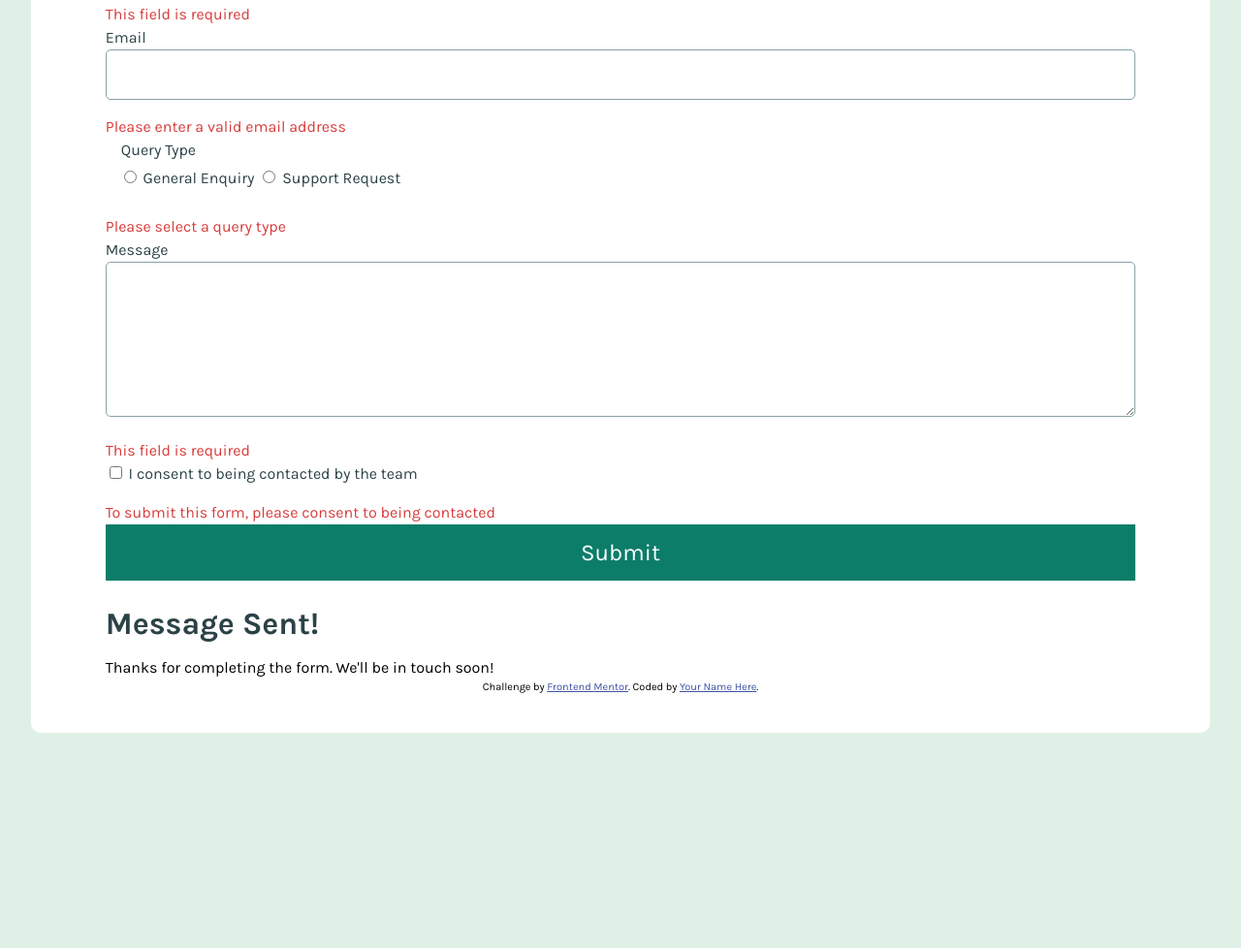
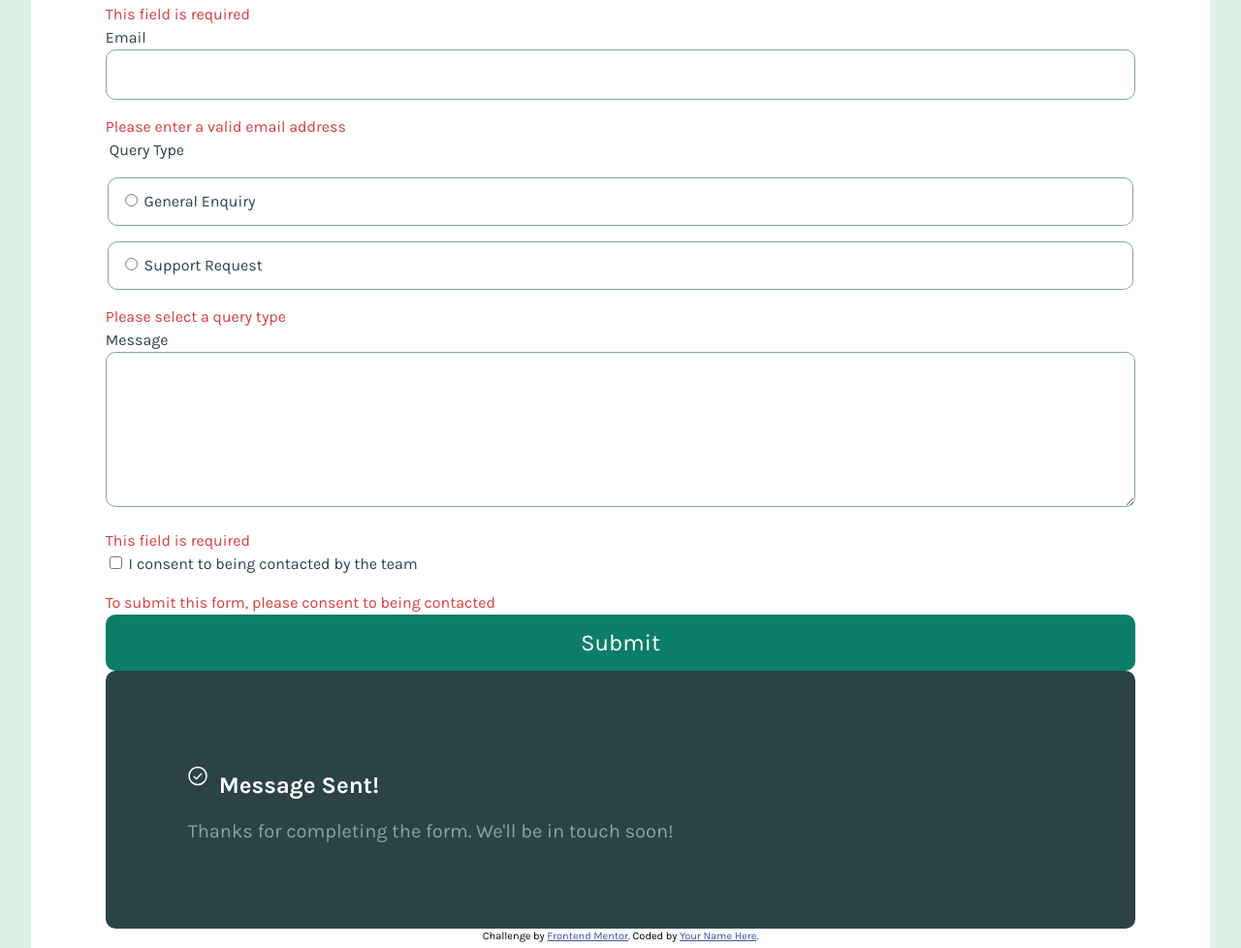
Before and after one commit to Holgermueller/contact-form, a plain HTML site: page index.html in a window 1280 px wide. Shown: the part 394-1372 px from the top of the page at 97% size. Before the commit the page ends 1240 px from the top, so only its background shows below. Drawn offline with Linux system fonts and the light colour scheme.

Commit message:
some styling

```diff
--- a/index.html
+++ b/index.html
@@ -41,10 +41,16 @@
 
           <fieldset>
             <legend>Query Type</legend>
-            <input type="radio" name="query" id="general" value="general" />
-            <label for="general">General Enquiry </label>
-            <input type="radio" name="query" id="support" value="support" />
-            <label for="support">Support Request</label>
+
+            <div class="radio-container">
+              <input type="radio" name="query" id="general" value="general" />
+              <label for="general">General Enquiry </label>
+            </div>
+
+            <div class="radio-container">
+              <input type="radio" name="query" id="support" value="support" />
+              <label for="support">Support Request</label>
+            </div>
           </fieldset>
           <p class="error">Please select a query type</p>
 
@@ -62,8 +68,12 @@
         </form>
       </section>
 
-      <section class="success">
-        <h2>Message Sent!</h2>
+      <section class="success" id="success">
+        <header>
+          <img src="assets/images/icon-success-check.svg" alt="" />
+          <h2>Message Sent!</h2>
+        </header>
+
         <p>Thanks for completing the form. We'll be in touch soon!</p>
       </section>
 
--- /dev/null
+++ b/index.js
@@ -0,0 +1,5 @@
+"use strict";
+
+const submitForm = () => {
+  console.log("click");
+};
--- a/styles.css
+++ b/styles.css
@@ -15,8 +15,7 @@ main {
   border-radius: 10px;
 }
 
-h1,
-h2 {
+h1 {
   color: hsl(187, 24%, 22%);
   font-size: 2rem;
 }
@@ -30,13 +29,43 @@ input[type="text"],
 input[type="email"],
 textarea {
   border: 1px solid hsl(186, 15%, 59%);
-  border-radius: 5px;
+  border-radius: 10px;
   width: 100%;
   padding: 16px 8px;
 }
 
+input:hover,
+textarea:hover,
+label:hover {
+  cursor: pointer;
+}
+
+input:focus,
+textarea:focus {
+  border: 2px solid hsl(169, 82%, 27%);
+  outline: none;
+}
+
 fieldset {
   border: 0;
+  padding: 0;
+}
+
+.radio-container {
+  border: 1px solid hsl(186, 15%, 59%);
+  border-radius: 10px;
+  padding: 12px;
+  width: 100%;
+  margin-top: 16px;
+}
+
+input[type="radio"] {
+  accent-color: hsl(169, 82%, 27%);
+}
+
+input[type="radio"]:checked + label {
+  color: hsl(169, 82%, 27%);
+  background-color: hsl(148, 38%, 91%);
 }
 
 .error {
@@ -47,9 +76,34 @@ input[type="button"] {
   background-color: hsl(169, 82%, 27%);
   color: hsl(0, 0%, 100%);
   border: none;
+  border-radius: 10px;
   width: 100%;
   padding: 16px;
   font-size: 1.5rem;
+}
+
+.success {
+  background-color: hsl(187, 24%, 22%);
+  color: hsl(0, 0%, 100%);
+  border-radius: 10px;
+  padding: 8%;
+}
+
+.success header {
+  display: flex;
+  flex-direction: row;
+  align-items: center;
+}
+
+h2 {
+  padding: 0;
+  font-size: 1.5rem;
+  margin-left: 12px;
+}
+
+.success p {
+  color: hsl(186, 15%, 59%);
+  font-size: 1.25rem;
 }
 
 .attribution {
```
